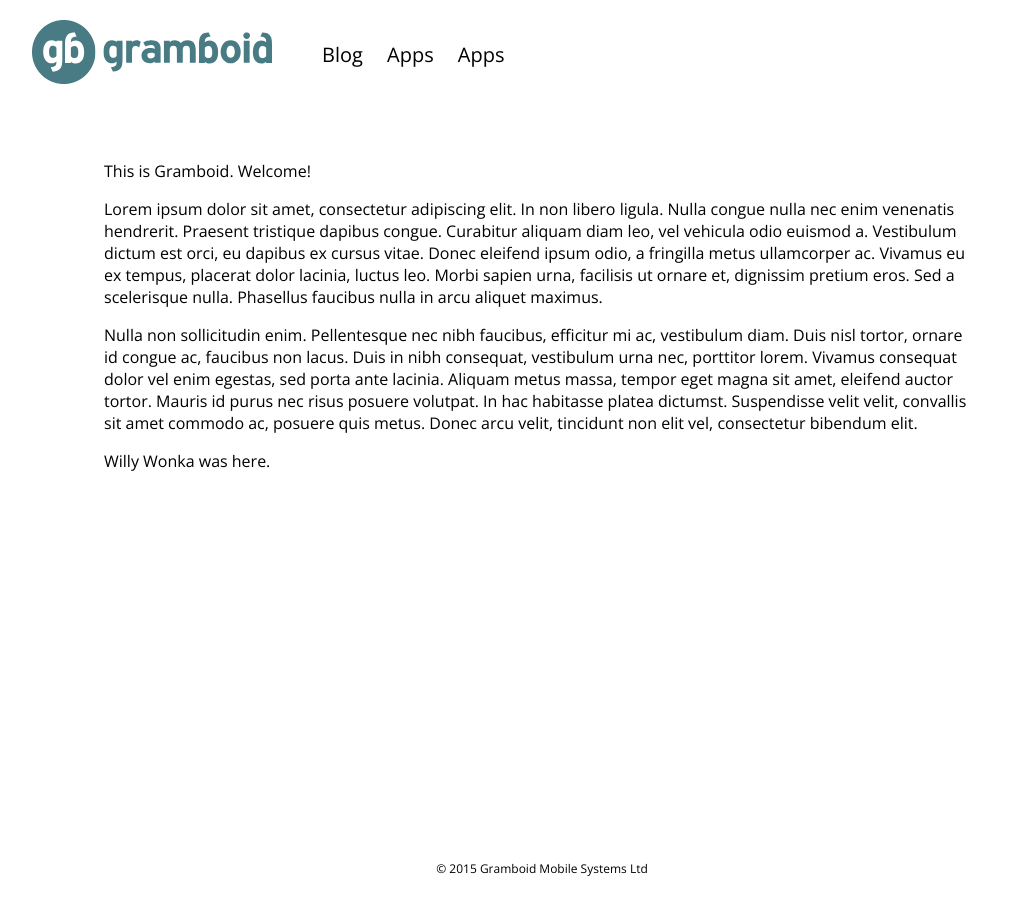
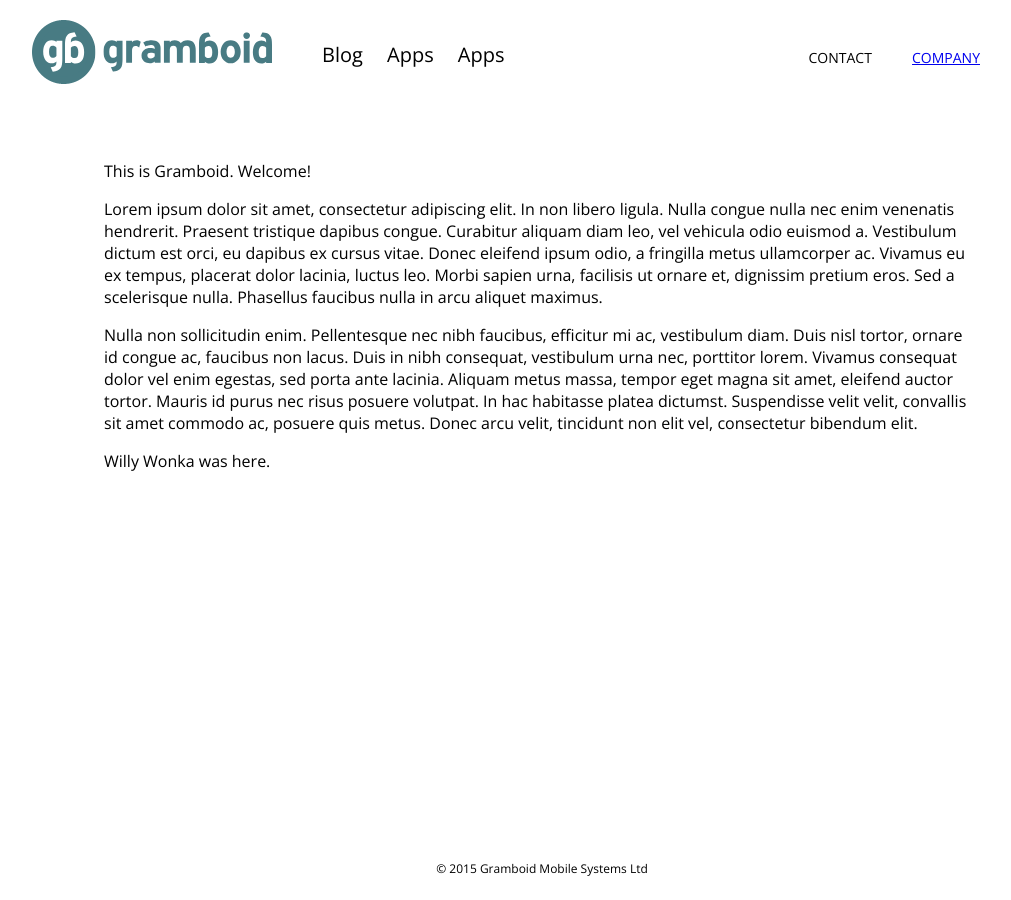
Before and after one commit to gramboid/gramboid.github.io, a Jekyll site: the page built from index.md, in a window 1280 px wide. Shown: the whole page, without its empty margins (98-1109 px from the left). Built offline with Jekyll 4.4.1, drawn with Linux system fonts in a browser that asks for light colours.

Commit message:
Add Company Info page

```diff
--- a/_layouts/default.html
+++ b/_layouts/default.html
@@ -3,25 +3,25 @@
 <html>
 <head>
   <link href='http://fonts.googleapis.com/css?family=Open+Sans:400,300' rel='stylesheet' type='text/css'>
-  <link rel="stylesheet" type="text/css" href="default.css">
+  <link rel="stylesheet" type="text/css" href="/default.css">
 
   <!-- favicon -->
-  <link rel="apple-touch-icon" sizes="57x57" href="apple-touch-icon-57x57.png">
-  <link rel="apple-touch-icon" sizes="114x114" href="apple-touch-icon-114x114.png">
-  <link rel="apple-touch-icon" sizes="72x72" href="apple-touch-icon-72x72.png">
-  <link rel="apple-touch-icon" sizes="144x144" href="apple-touch-icon-144x144.png">
-  <link rel="apple-touch-icon" sizes="60x60" href="apple-touch-icon-60x60.png">
-  <link rel="apple-touch-icon" sizes="120x120" href="apple-touch-icon-120x120.png">
-  <link rel="apple-touch-icon" sizes="76x76" href="apple-touch-icon-76x76.png">
-  <link rel="apple-touch-icon" sizes="152x152" href="apple-touch-icon-152x152.png">
-  <link rel="apple-touch-icon" sizes="180x180" href="apple-touch-icon-180x180.png">
-  <link rel="icon" type="image/png" href="favicon-192x192.png" sizes="192x192">
-  <link rel="icon" type="image/png" href="favicon-160x160.png" sizes="160x160">
-  <link rel="icon" type="image/png" href="favicon-96x96.png" sizes="96x96">
-  <link rel="icon" type="image/png" href="favicon-16x16.png" sizes="16x16">
-  <link rel="icon" type="image/png" href="favicon-32x32.png" sizes="32x32">
+  <link rel="apple-touch-icon" sizes="57x57" href="/apple-touch-icon-57x57.png">
+  <link rel="apple-touch-icon" sizes="114x114" href="/apple-touch-icon-114x114.png">
+  <link rel="apple-touch-icon" sizes="72x72" href="/apple-touch-icon-72x72.png">
+  <link rel="apple-touch-icon" sizes="144x144" href="/apple-touch-icon-144x144.png">
+  <link rel="apple-touch-icon" sizes="60x60" href="/apple-touch-icon-60x60.png">
+  <link rel="apple-touch-icon" sizes="120x120" href="/apple-touch-icon-120x120.png">
+  <link rel="apple-touch-icon" sizes="76x76" href="/apple-touch-icon-76x76.png">
+  <link rel="apple-touch-icon" sizes="152x152" href="/apple-touch-icon-152x152.png">
+  <link rel="apple-touch-icon" sizes="180x180" href="/apple-touch-icon-180x180.png">
+  <link rel="icon" type="image/png" href="/favicon-192x192.png" sizes="192x192">
+  <link rel="icon" type="image/png" href="/favicon-160x160.png" sizes="160x160">
+  <link rel="icon" type="image/png" href="/favicon-96x96.png" sizes="96x96">
+  <link rel="icon" type="image/png" href="/favicon-16x16.png" sizes="16x16">
+  <link rel="icon" type="image/png" href="/favicon-32x32.png" sizes="32x32">
   <meta name="msapplication-TileColor" content="#da532c">
-  <meta name="msapplication-TileImage" content="mstile-144x144.png">
+  <meta name="msapplication-TileImage" content="/mstile-144x144.png">
 
 </head>
 
@@ -30,12 +30,18 @@
   <div id="wrapper">
 
     <div id="head">
-      <img src="logo_with_text.svg" width=240 height=64 >
-      <div id="header_links">
-        <span class="header_link">Blog</span>
-        <span class="header_link">Apps</span>
-        <span class="header_link">Apps</span>
+      <img src="/logo_with_text.svg" width=240 height=64 >
+      <div id="header_links_left">
+        <span class="header_link_left">Blog</span>
+        <span class="header_link_left">Apps</span>
+        <span class="header_link_left">Apps</span>
       </div>
+
+      <div id="header_links_right">
+        <span class="header_link_right">Contact</span>
+        <span class="header_link_right"><a href="company/">Company</a></span>
+      </div>
+
     </div>
 
     <div id="content">
--- a/default.css
+++ b/default.css
@@ -37,13 +37,26 @@ html, body {
   text-align: center;
 }
 
-#header_links {
+#header_links_left {
   position: absolute;
   bottom: 36px;
   left:400px;
 }
 
-span.header_link {
+
+#header_links_right {
+  position: absolute;
+  bottom: 36px;
+  right:202px;
+}
+
+span.header_link_left {
   font-size: 20px;
   padding-left: 20px;
 }
+
+span.header_link_right {
+  text-transform: uppercase;
+  font-size: 14px;
+  padding-left: 36px;
+}
```
Also changed, not shown: company/index.md (added, +17 -0 lines).
